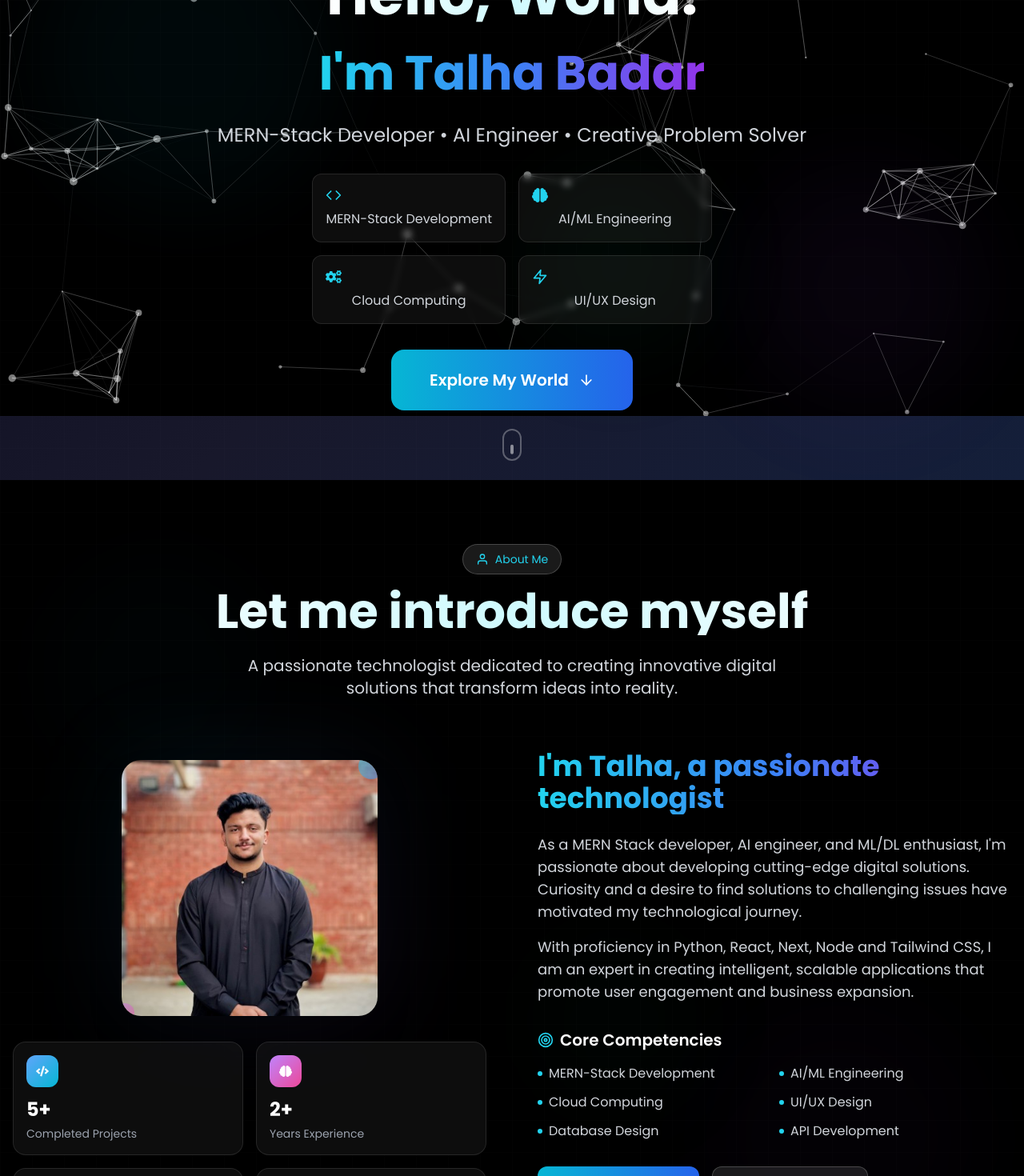
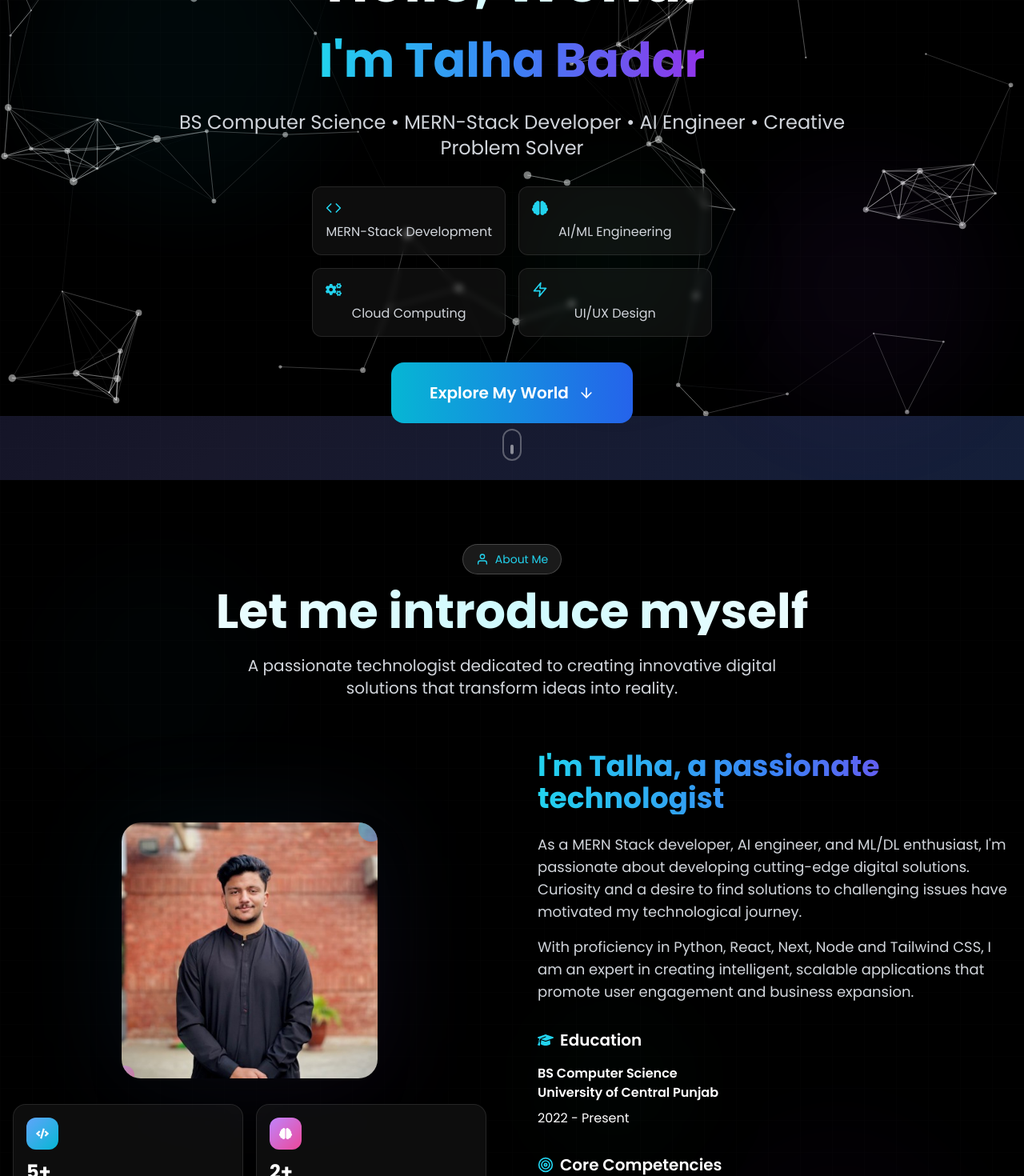
Before and after one commit to Talhabadar184/talhabadar-portfolio, a React (Vite) app: page / in a window 1280 px wide. Shown: the part 280-1750 px from the top of the page at 80% size. Built offline with nearby package versions, Linux system fonts and the light colour scheme.

Commit message:
education

```diff
--- a/src/Components/Aboutme/index.jsx
+++ b/src/Components/Aboutme/index.jsx
@@ -10,6 +10,8 @@ import {
   FaLightbulb,
 } from "react-icons/fa";
 import { FiUser, FiAward, FiTarget, FiTrendingUp } from "react-icons/fi";
+import { FaGraduationCap } from "react-icons/fa6";
+
 
 const AboutMe = () => {
   const [isVisible, setIsVisible] = useState(false);
@@ -179,12 +181,32 @@ const AboutMe = () => {
               </div>
             </div>
 
+            {/* Education */}
+            <div>
+              <h1 className="text-lg sm:text-xl font-semibold text-white mb-3 sm:mb-4 flex items-center gap-2">
+              <FaGraduationCap className="text-cyan-400" />
+              Education
+
+              </h1>
+              <div>
+              <span className="font-semibold text-white" >BS Computer Science</span>
+              </div>
+              <div>
+              <span className=" mt-4 font-semibold text-white" >University of Central Punjab</span>
+              </div>
+              <div>
+              <p className="mt-2 text-sm sm:text-base text-white" >2022 - Present  </p>
+              </div>
+            </div>
+
             {/* Skills */}
             <div>
               <h3 className="text-lg sm:text-xl font-semibold text-white mb-3 sm:mb-4 flex items-center gap-2">
                 <FiTarget className="text-cyan-400" />
                 Core Competencies
+
               </h3>
+
               <div className="grid grid-cols-1 sm:grid-cols-2 gap-2 sm:gap-3">
                 {skills.map((skill, index) => (
                   <motion.div
--- a/src/Components/LandingPage/index.jsx
+++ b/src/Components/LandingPage/index.jsx
@@ -131,7 +131,7 @@ const LandingPage = () => {
           animate={{ opacity: 1 }}
           transition={{ duration: 1.2, delay: 0.6, ease: "easeOut" }}
         >
-          MERN-Stack Developer • AI Engineer  • Creative Problem Solver
+          BS Computer Science • MERN-Stack Developer • AI Engineer • Creative Problem Solver
         </motion.p>
 
         {/* Skills Grid */}
--- a/src/Components/Projects/index.jsx
+++ b/src/Components/Projects/index.jsx
@@ -477,6 +477,19 @@ const ProjectModal = ({ project, isOpen, onClose }) => {
                   <FiGithub className="text-cyan-400" size={16} />
                   Project Links
                 </h3>
+                <div className="flex mt-4 flex-col sm:flex-row gap-2 sm:gap-4">
+                  {project.codeLink && project.codeLink !== "#" && (
+                    <a
+                      href={project.liveLink}
+                      target="_blank"
+                      rel="noopener noreferrer"
+                      className="flex items-center justify-center gap-2 px-4 py-2 sm:py-3 bg-gray-700 text-white rounded-lg hover:bg-gray-600 transition-all duration-300 text-sm sm:text-base"
+                    >
+                      <FiGithub size={16} />
+                      View Live Link
+                    </a>
+                  )}
+                </div>
                 <div className="flex flex-col sm:flex-row gap-2 sm:gap-4">
                   {project.codeLink && project.codeLink !== "#" && (
                     <a
@@ -490,19 +503,7 @@ const ProjectModal = ({ project, isOpen, onClose }) => {
                     </a>
                   )}
                 </div>
-                <div className="flex mt-4 flex-col sm:flex-row gap-2 sm:gap-4">
-                  {project.codeLink && project.codeLink !== "#" && (
-                    <a
-                      href={project.liveLink}
-                      target="_blank"
-                      rel="noopener noreferrer"
-                      className="flex items-center justify-center gap-2 px-4 py-2 sm:py-3 bg-gray-700 text-white rounded-lg hover:bg-gray-600 transition-all duration-300 text-sm sm:text-base"
-                    >
-                      <FiGithub size={16} />
-                      View Live Link
-                    </a>
-                  )}
-                </div>
+
               </div>
             </div>
           </motion.div>
```
